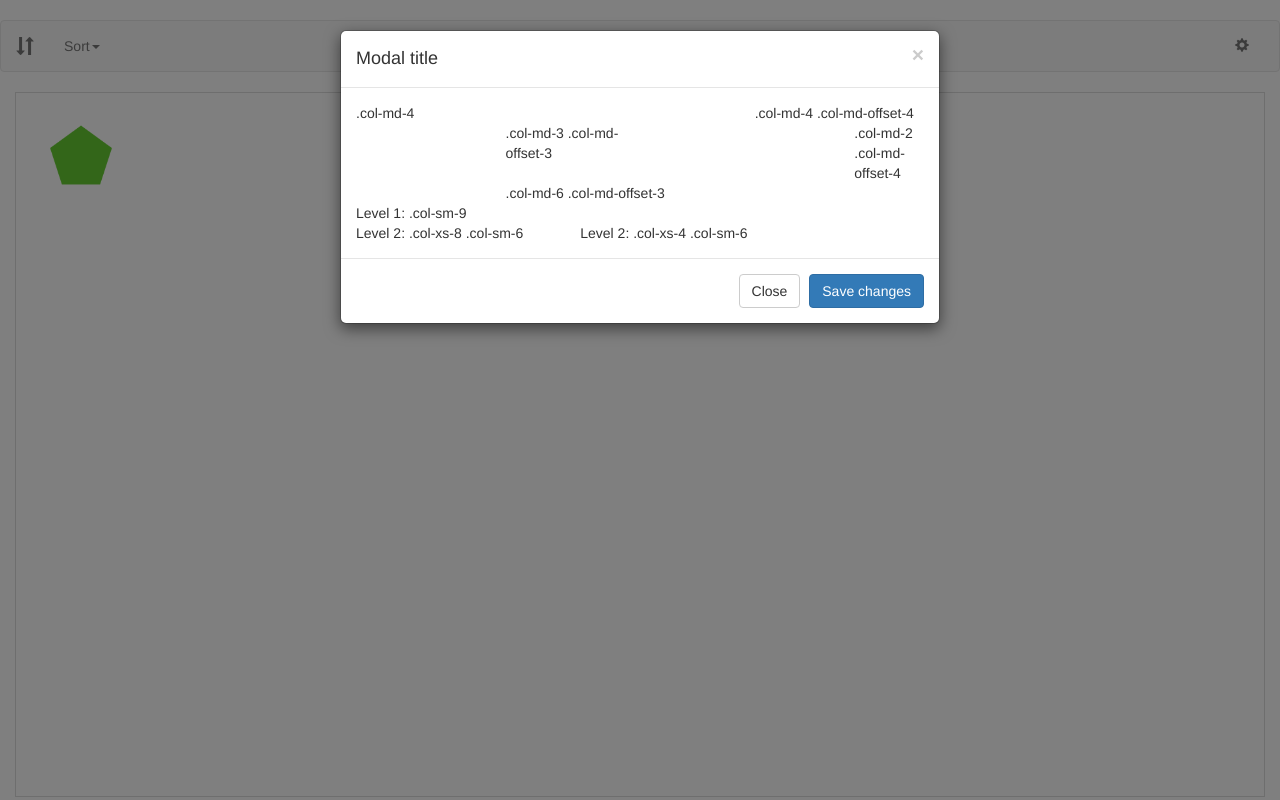
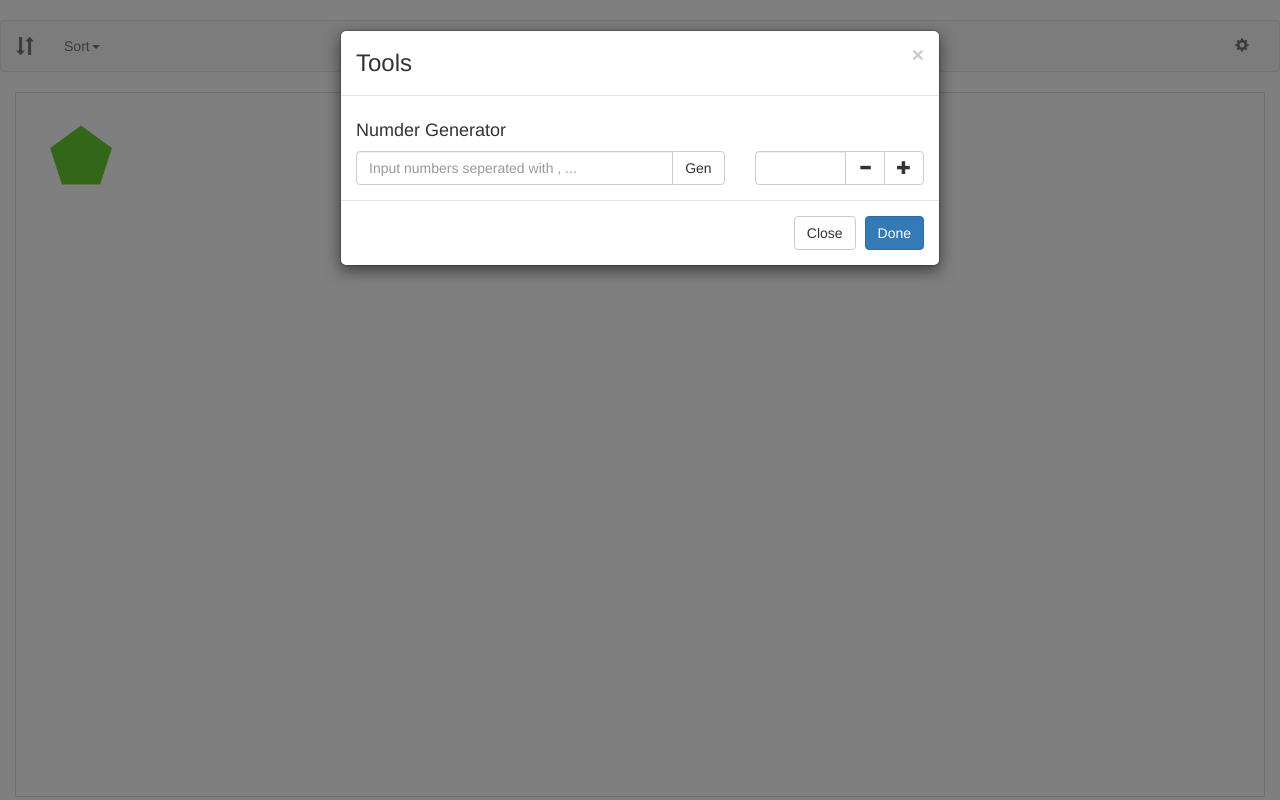
Before and after one commit to HoXP/jCanvasTest, a Django app: page / in a window 1280 px wide, after a click that opens the changed part. Run offline with Django 3.2, Linux system fonts and the light colour scheme; some libraries are stand-ins or nearby versions.

Commit message:
工具模态框UI-随机数生成器

```diff
--- a/Main/templates/tools.html
+++ b/Main/templates/tools.html
@@ -3,38 +3,35 @@
         <div class="modal-content">
             <div class="modal-header">
                 <button type="button" class="close" data-dismiss="modal" aria-label="Close"><span aria-hidden="true">&times;</span></button>
-                <h4 class="modal-title" id="gridSystemModalLabel">Modal title</h4>
+                <h3 class="modal-title" id="gridSystemModalLabel">Tools</h3>
             </div>
             <div class="modal-body">
                 <div class="row">
-                    <div class="col-md-4">.col-md-4</div>
-                    <div class="col-md-4 col-md-offset-4">.col-md-4 .col-md-offset-4</div>
-                </div>
-                <div class="row">
-                    <div class="col-md-3 col-md-offset-3">.col-md-3 .col-md-offset-3</div>
-                    <div class="col-md-2 col-md-offset-4">.col-md-2 .col-md-offset-4</div>
-                </div>
-                <div class="row">
-                    <div class="col-md-6 col-md-offset-3">.col-md-6 .col-md-offset-3</div>
-                </div>
-                <div class="row">
-                    <div class="col-sm-9">
-                    Level 1: .col-sm-9
-                    <div class="row">
-                        <div class="col-xs-8 col-sm-6">
-                        Level 2: .col-xs-8 .col-sm-6
-                        </div>
-                        <div class="col-xs-4 col-sm-6">
-                        Level 2: .col-xs-4 .col-sm-6
+                    <div class="col-sm-12"><h4>Numder Generator</h4></div>
+                    <div class="col-sm-8">
+                        <div class="input-group">
+                            <input type="text" class="form-control" placeholder="Input numbers seperated with , ...">
+                            <span class="input-group-btn">
+                                <button class="btn btn-default" type="button">Gen</button>
+                            </span>
                         </div>
                     </div>
+
+                    <div class="col-sm-4">
+                        <div class="input-group">
+                        <input type="text" class="form-control" placeholder="">
+                            <span class="input-group-btn">
+                                <button class="btn btn-default" type="button"><span class="glyphicon glyphicon-minus" aria-hidden="true"></span></button>
+                                <button class="btn btn-default" type="button"><span class="glyphicon glyphicon-plus" aria-hidden="true"></span></button>
+                            </span>
+                        </div>
                     </div>
                 </div>
             </div>
             <div class="modal-footer">
-            <button type="button" class="btn btn-default" data-dismiss="modal">Close</button>
-            <button type="button" class="btn btn-primary">Save changes</button>
+                <button type="button" class="btn btn-default" data-dismiss="modal">Close</button>
+                <button type="button" class="btn btn-primary">Done</button>
             </div>
-        </div><!-- /.modal-content -->
-    </div><!-- /.modal-dialog -->
-</div><!-- /.modal -->
+        </div>
+    </div>
+</div>
```
Also changed, not shown: 3 other files.
